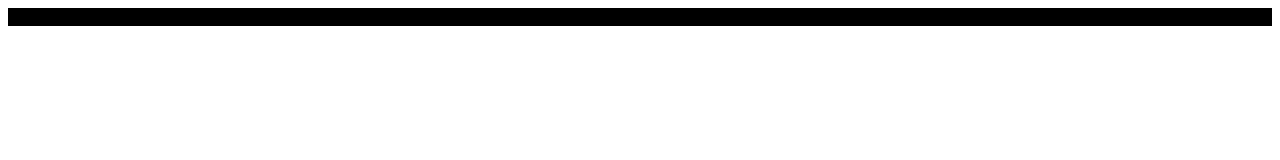
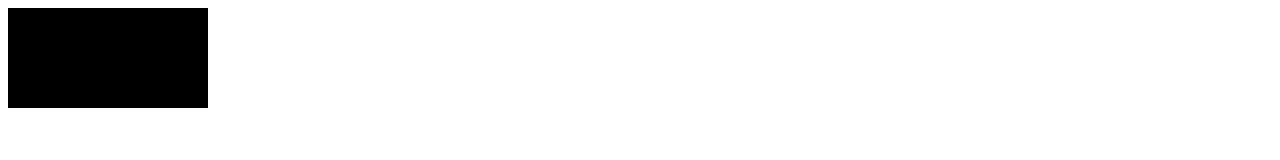
Before and after one commit to sandrakinoti16/portfolio-for-sandra, a plain HTML site: page index.html in a window 1280 px wide. Drawn offline with Linux system fonts and the light colour scheme.

Commit message:
add width and height to header

```diff
--- a/style.css
+++ b/style.css
@@ -2,4 +2,6 @@
     font-family: 'Franklin Gothic Medium', 'Arial Narrow', Arial, sans-serif
     ;background-color: black;
 text-align: center;
-text-decoration-color: darkred;}
+text-decoration-color: darkred;
+width: 200px;
+height: 100px;}
```
